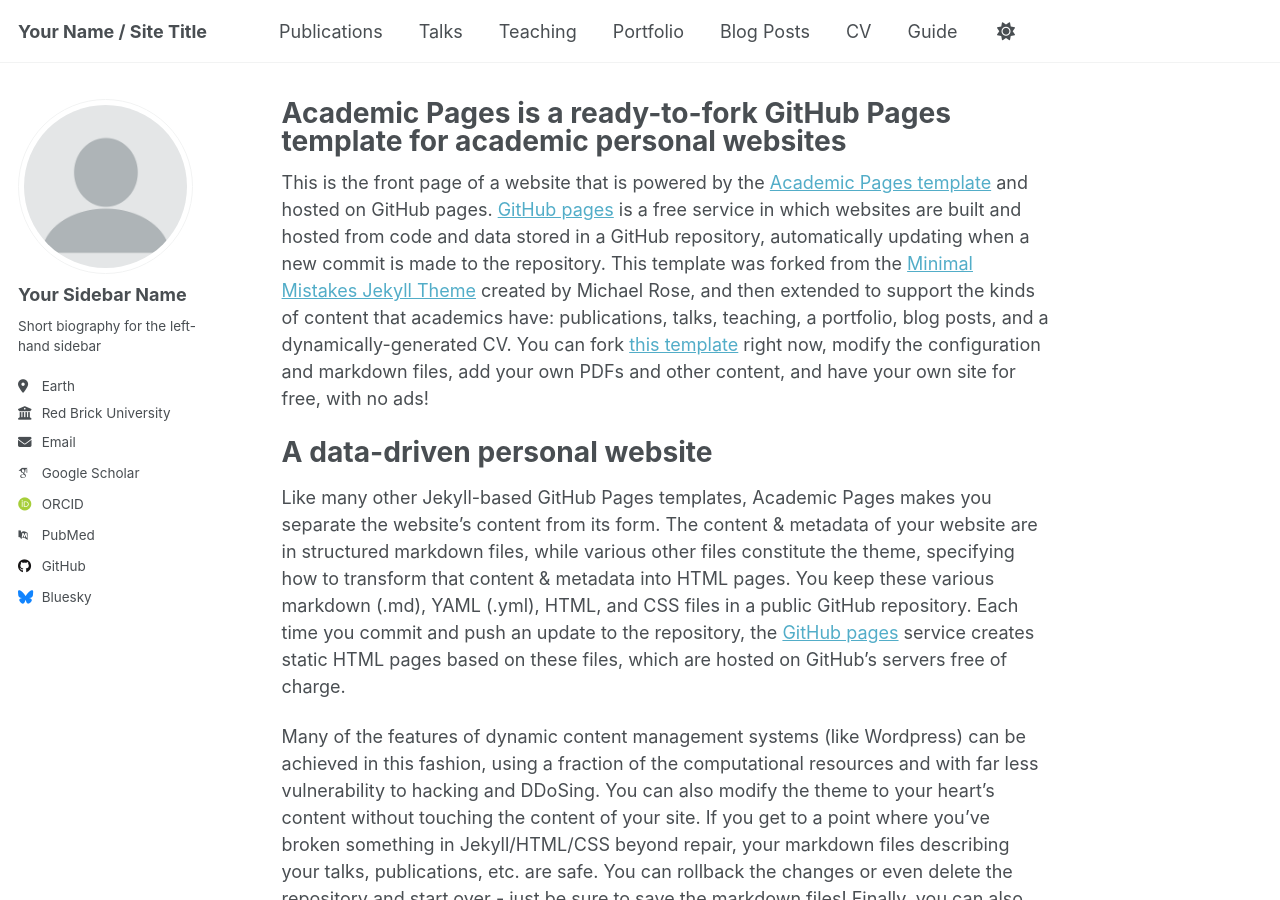
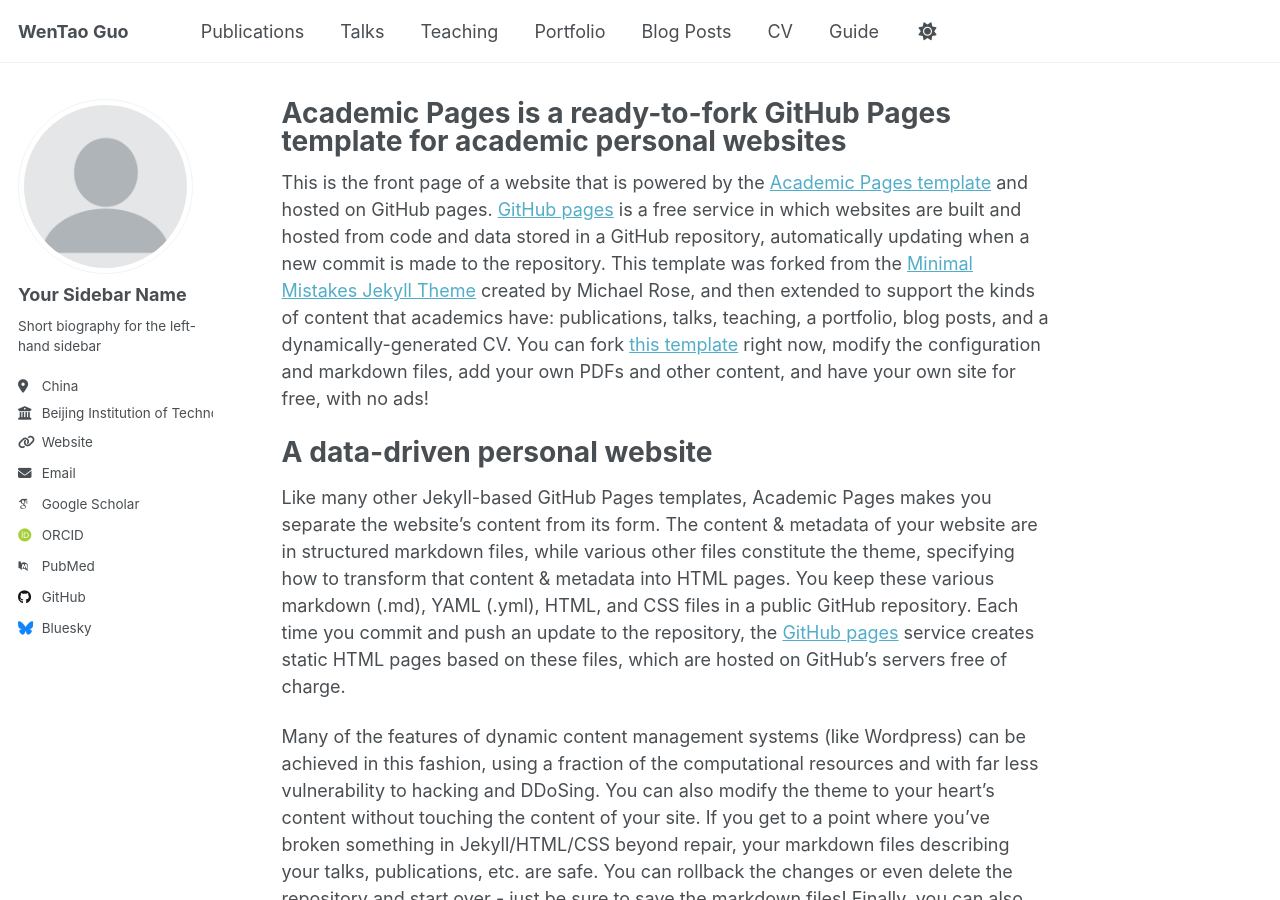
Before and after one commit to yinsumirage/yinsumirage.github.io, a Jekyll site: the page built from _pages/about.md, in a window 1280 px wide and 900 px high. Built offline with Jekyll 4.4.1, drawn with Linux system fonts in a browser that asks for light colours; some web fonts are replaced.

Commit message:
Update _config.yml

```diff
--- a/_config.yml
+++ b/_config.yml
@@ -9,13 +9,13 @@
 # Basic Site Settings
 locale                   : "en-US"
 site_theme               : "default"
-title                    : "Your Name / Site Title"
+title                    : "WenTao Guo"
 title_separator          : "-"
 name                     : &name "Your Name"
 description              : &description "personal description"
-url                      : https://academicpages.github.io # the base hostname & protocol for your site e.g. "https://[your GitHub username].github.io" or if you already have some other page hosted on Github then use "https://[your GitHub username].github.io/[Your Repo Name]"
+url                      : https://yinsumirage.github.io # the base hostname & protocol for your site e.g. "https://[your GitHub username].github.io" or if you already have some other page hosted on Github then use "https://[your GitHub username].github.io/[Your Repo Name]"
 baseurl                  : "" # the subpath of your site, e.g. "/blog"
-repository               : "academicpages/academicpages.github.io"
+repository               : "yinsumirage/yinsumirage.github.io"
 
 # Site Author - The following control what appear as part of the author content on the side bar.
 #               If a field is blank the icon and link will not appear, otherwise it will be shown.
@@ -24,12 +24,12 @@
   # Biographic information
   avatar           : "profile.png"
   name             : "Your Sidebar Name"
-  pronouns         : # example: "she/her"
+  pronouns         : # example: "he/him"
   bio              : "Short biography for the left-hand sidebar"
-  location         : "Earth"
-  employer         : "Red Brick University"
-  uri              : # URL
-  email            : "none@example.org"
+  location         : "China"
+  employer         : "Beijing Institution of Technology"
+  uri              : "https://www.bit.edu.cn"
+  email            : "2840369457@qq.com"
 
   # Academic websites
   academia         : # URL
@@ -46,7 +46,7 @@
   bitbucket        : # Username - Update with your username on the site
   codepen          : # Username
   dribbble         : # Username
-  github           : "academicpages"
+  github           : "yinsumirage"
   kaggle           : # Username
   stackoverflow    : # User number or user number and name (i.e., use "1" or "1/jeff-atwood")
 
```
